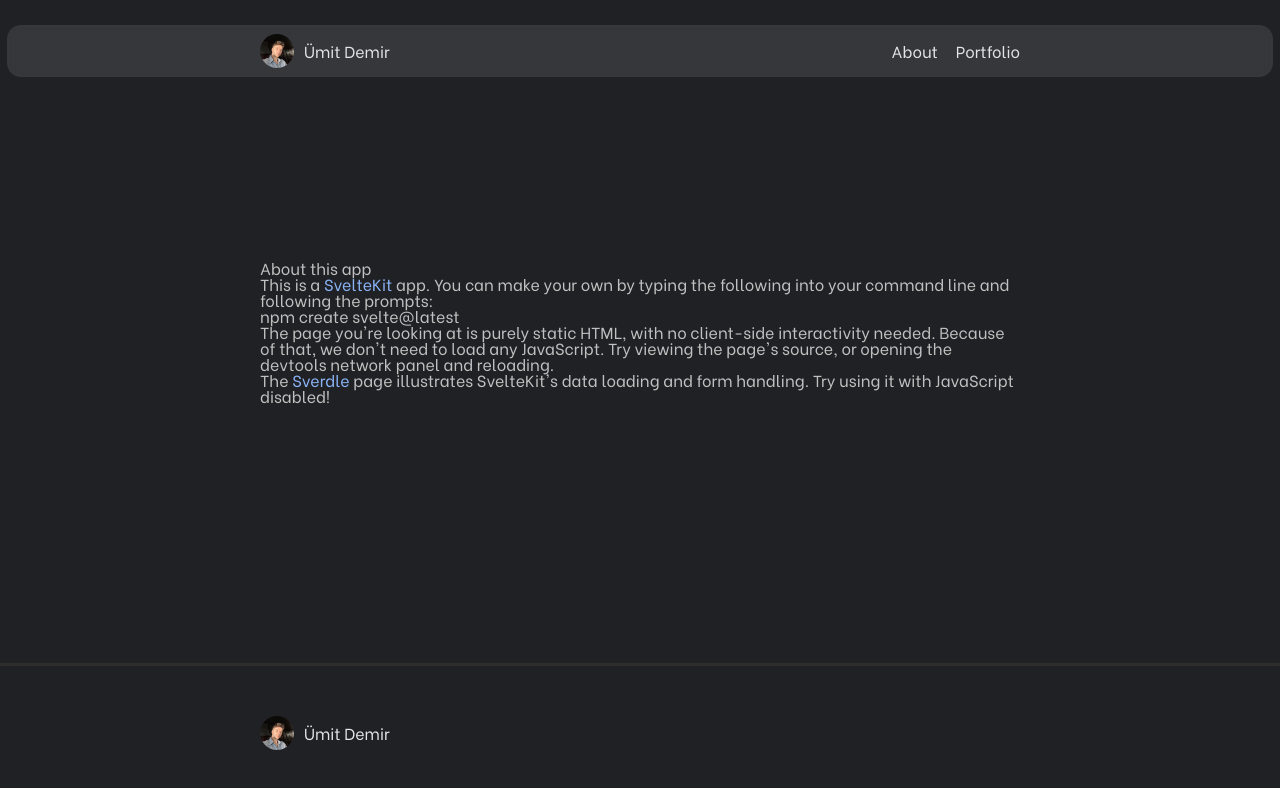
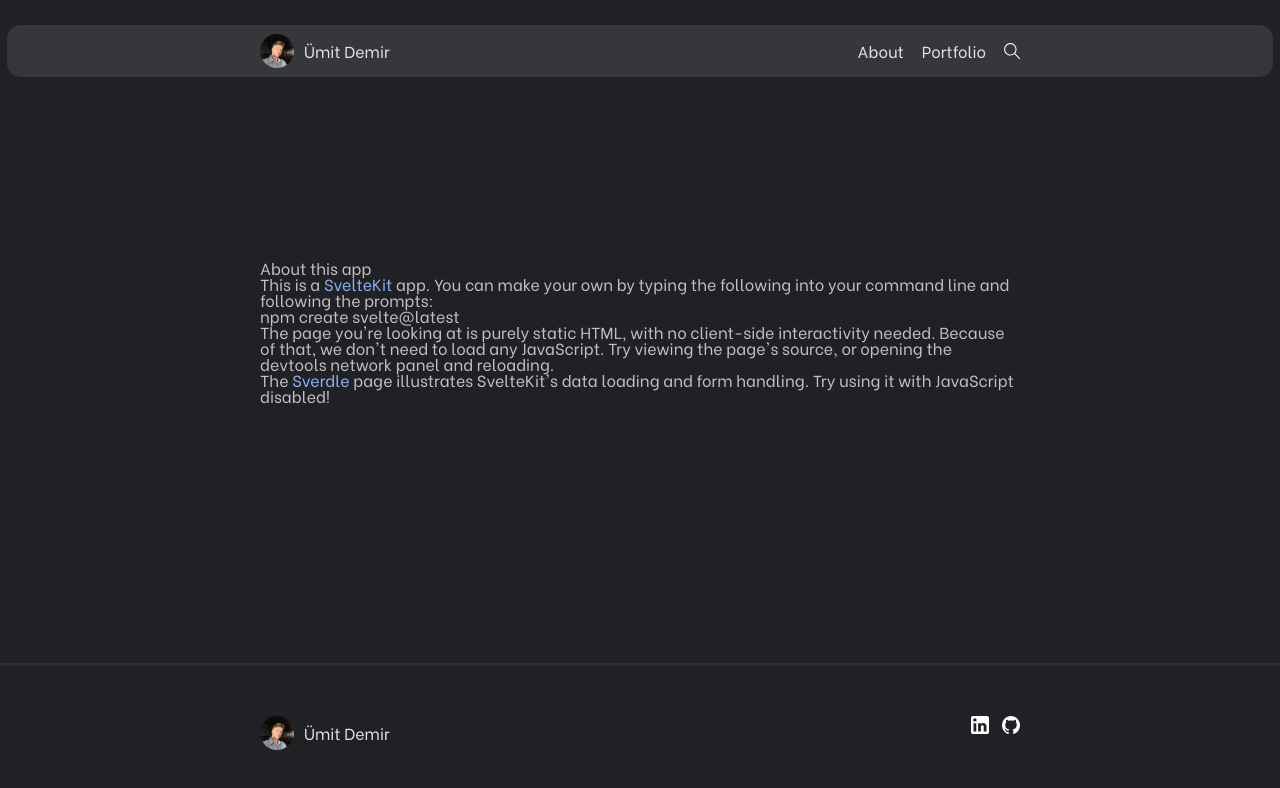
Before and after one commit to umtdemr/umitde, a SvelteKit app: page /about in a window 1280 px wide. Shown: the top 788 px of the page. Built offline with nearby package versions, Linux system fonts and the light colour scheme.

Commit message:
add Search, Linkedin and Github icons

```diff
--- a/src/lib/components/Header.svelte
+++ b/src/lib/components/Header.svelte
@@ -2,6 +2,7 @@
     import { page } from '$app/stores';
     import Logo from '$lib/components/Logo.svelte'
     import HeaderBgImg from '$lib/images/header_bg.jpeg'
+    import SearchIcon from '$lib/components/icons/SearchIcon.svelte'
 
     export let showBg = false;
 </script>
@@ -17,6 +18,7 @@
                 <div class="nav_right">
                     <a href="/about" aria-current={$page.url.pathname === "/about" ? 'page' : undefined}>About</a>
                     <a href="/portfolio" aria-current={$page.url.pathname === "/portfolio" ? 'page' : undefined}>Portfolio</a>
+                    <a href="#"><SearchIcon /></a>
                 </div>
             </nav>
         </div>
--- /dev/null
+++ b/src/lib/components/icons/GithubIcon.svelte
@@ -0,0 +1,3 @@
+<svg xmlns="http://www.w3.org/2000/svg" width="18" height="18" viewBox="0 0 18 18" fill="none">
+    <path d="M9 0C7.8181 0 6.64778 0.238571 5.55585 0.702093C4.46392 1.16561 3.47177 1.84501 2.63604 2.70148C0.948212 4.43121 0 6.77723 0 9.22344C0 13.3002 2.583 16.759 6.156 17.9857C6.606 18.0595 6.75 17.7736 6.75 17.5245V15.9658C4.257 16.5192 3.726 14.7298 3.726 14.7298C3.312 13.6599 2.727 13.374 2.727 13.374C1.908 12.8021 2.79 12.8206 2.79 12.8206C3.69 12.8851 4.167 13.7706 4.167 13.7706C4.95 15.1726 6.273 14.7575 6.786 14.5361C6.867 13.9366 7.101 13.5308 7.353 13.3002C5.355 13.0696 3.258 12.2764 3.258 8.76227C3.258 7.73847 3.6 6.91758 4.185 6.26272C4.095 6.03213 3.78 5.07289 4.275 3.82773C4.275 3.82773 5.031 3.5787 6.75 4.76852C7.461 4.5656 8.235 4.46415 9 4.46415C9.765 4.46415 10.539 4.5656 11.25 4.76852C12.969 3.5787 13.725 3.82773 13.725 3.82773C14.22 5.07289 13.905 6.03213 13.815 6.26272C14.4 6.91758 14.742 7.73847 14.742 8.76227C14.742 12.2856 12.636 13.0604 10.629 13.291C10.953 13.5769 11.25 14.1395 11.25 14.9973V17.5245C11.25 17.7736 11.394 18.0687 11.853 17.9857C15.426 16.7498 18 13.3002 18 9.22344C18 8.0122 17.7672 6.81282 17.3149 5.69378C16.8626 4.57474 16.1997 3.55796 15.364 2.70148C14.5282 1.84501 13.5361 1.16561 12.4442 0.702093C11.3522 0.238571 10.1819 0 9 0Z" fill="white"/>
+</svg>
--- /dev/null
+++ b/src/lib/components/icons/LinkedinIcon.svelte
@@ -0,0 +1,3 @@
+<svg xmlns="http://www.w3.org/2000/svg" width="18" height="18" viewBox="0 0 18 18" fill="none">
+    <path d="M16 0C16.5304 0 17.0391 0.210714 17.4142 0.585786C17.7893 0.960859 18 1.46957 18 2V16C18 16.5304 17.7893 17.0391 17.4142 17.4142C17.0391 17.7893 16.5304 18 16 18H2C1.46957 18 0.960859 17.7893 0.585786 17.4142C0.210714 17.0391 0 16.5304 0 16V2C0 1.46957 0.210714 0.960859 0.585786 0.585786C0.960859 0.210714 1.46957 0 2 0H16ZM15.5 15.5V10.2C15.5 9.33539 15.1565 8.5062 14.5452 7.89483C13.9338 7.28346 13.1046 6.94 12.24 6.94C11.39 6.94 10.4 7.46 9.92 8.24V7.13H7.13V15.5H9.92V10.57C9.92 9.8 10.54 9.17 11.31 9.17C11.6813 9.17 12.0374 9.3175 12.2999 9.58005C12.5625 9.8426 12.71 10.1987 12.71 10.57V15.5H15.5ZM3.88 5.56C4.32556 5.56 4.75288 5.383 5.06794 5.06794C5.383 4.75288 5.56 4.32556 5.56 3.88C5.56 2.95 4.81 2.19 3.88 2.19C3.43178 2.19 3.00193 2.36805 2.68499 2.68499C2.36805 3.00193 2.19 3.43178 2.19 3.88C2.19 4.81 2.95 5.56 3.88 5.56ZM5.27 15.5V7.13H2.5V15.5H5.27Z" fill="white"/>
+</svg>
--- /dev/null
+++ b/src/lib/components/icons/SearchIcon.svelte
@@ -0,0 +1,3 @@
+<svg width="16" height="16" viewBox="0 0 16 16" fill="none" xmlns="http://www.w3.org/2000/svg">
+    <path d="M17.1088 17.8334L10.3249 11.0496C9.78325 11.5111 9.16034 11.8682 8.45617 12.121C7.752 12.3738 7.04422 12.5002 6.33284 12.5002C4.59806 12.5002 3.12978 11.8996 1.928 10.6986C0.726225 9.49681 0.125336 8.0289 0.125336 6.29484C0.125336 4.56079 0.725502 3.09215 1.92584 1.88892C3.12689 0.68498 4.59445 0.0830078 6.3285 0.0830078C8.06328 0.0830078 9.53228 0.683897 10.7355 1.88567C11.9387 3.08745 12.5403 4.55609 12.5403 6.29159C12.5403 7.04415 12.4071 7.77251 12.1406 8.47668C11.8734 9.18084 11.5231 9.78318 11.0898 10.2837L17.8736 17.0664L17.1088 17.8334ZM6.33284 11.4158C7.77006 11.4158 8.98375 10.921 9.97392 9.93159C10.9634 8.94215 11.4581 7.72845 11.4581 6.29051C11.4581 4.85329 10.9634 3.63995 9.97392 2.65051C8.98447 1.66106 7.77114 1.16634 6.33392 1.16634C4.8967 1.16634 3.683 1.66106 2.69284 2.65051C1.70339 3.63995 1.20867 4.85329 1.20867 6.29051C1.20867 7.72773 1.70339 8.94106 2.69284 9.93051C3.68228 10.92 4.89561 11.4158 6.33284 11.4158Z" fill="white"/>
+</svg>
--- a/src/routes/+layout.svelte
+++ b/src/routes/+layout.svelte
@@ -4,6 +4,8 @@
 	import './../_reset.scss';
 	import './../styles.scss';
 	import Logo from "$lib/components/Logo.svelte";
+	import LinkedinIcon from "$lib/components/icons/LinkedinIcon.svelte";
+	import GithubIcon from "$lib/components/icons/GithubIcon.svelte";
 
 	let showBg;
 	$: showBg = $page.url.pathname === "/";
@@ -22,6 +24,14 @@
 		<div class="container">
 			<div class="footer__wrapper">
 				<Logo />
+				<div class="footer__socials">
+					<a href="https://www.linkedin.com/in/umtdemr/" target="_blank" rel="noopener noreferrer">
+						<LinkedinIcon />
+					</a>
+					<a href="https://github.com/umtdemr" target="_blank" rel="noopener noreferrer">
+						<GithubIcon />
+					</a>
+				</div>
 			</div>
 		</div>
 	</footer>
@@ -42,9 +52,13 @@
 		border-top: 3px solid #302D2D;
 		.footer__wrapper {
 			display: flex;
-			flex-direction: column;
+			flex-direction: row;
 			justify-content: space-between;
 			padding: 50px 0;
+		}
+		.footer__socials {
+			display: flex;
+			gap: 13px;
 		}
 	}
 
```
